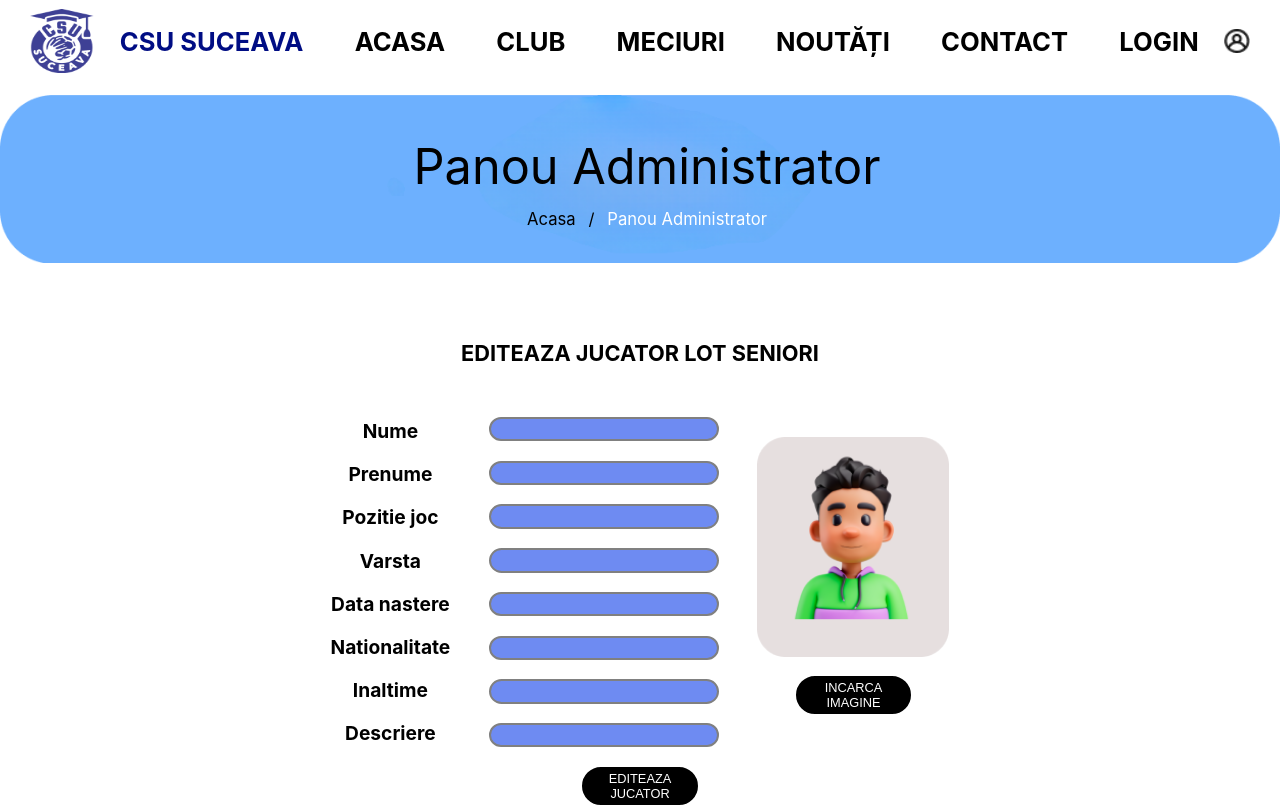
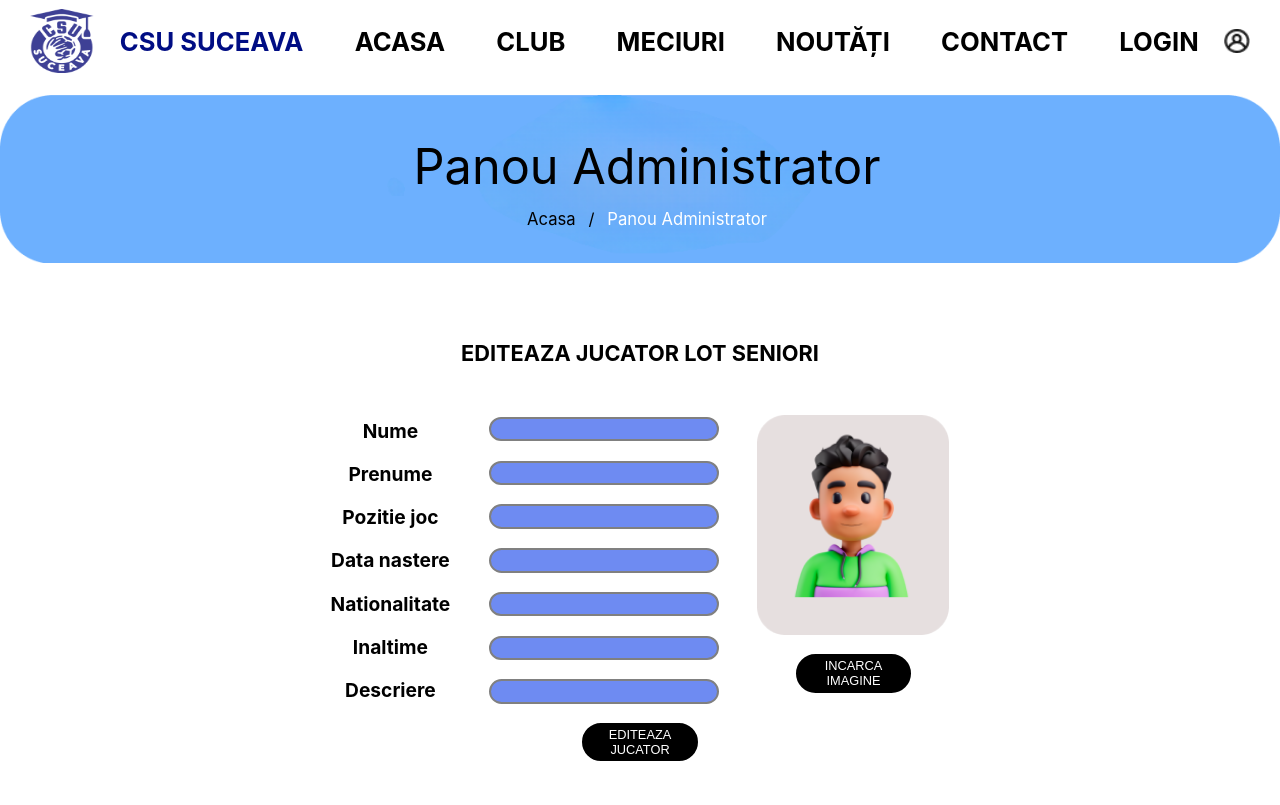
Before and after one commit to HandBallDevs/CSM_Suceava_FE, a React (Create React App) app: page /editeazajucator in a window 1280 px wide. Built offline with nearby package versions, Linux system fonts and the light colour scheme.

Commit message:
AdminJucatori-implementare UPDATE V1

```diff
--- a/src/AdminPlayerCard.js
+++ b/src/AdminPlayerCard.js
@@ -5,7 +5,7 @@ import PlayerEditImage from "./imagini/EditImage.png";
 import PlayerDeleteImage from "./imagini/DeleteImage.png";
 import AdminJucatorImage from './imagini/jucator.png';
 
-const AdminPlayerCard = ({ id,poza,nume, prenume, pozitie, nationalitate, varsta, inaltimea,onDelete}) => {
+const AdminPlayerCard = ({ id,poza,nume, prenume, pozitie, nationalitate, varsta, inaltimea,onDelete,}) => {
   const [editedData, setEditedData] = useState({
     poza,
     nume,
@@ -18,9 +18,10 @@ const AdminPlayerCard = ({ id,poza,nume, prenume, pozitie, nationalitate, varsta
   });
 
   const handleDelete = () => {
-    // Invoke the onDelete function with the player's ID
+
     onDelete(id);
   };
+
 
 
   return (
@@ -53,9 +54,9 @@ const AdminPlayerCard = ({ id,poza,nume, prenume, pozitie, nationalitate, varsta
                         </div>
                     </div>
                     <div className="Workspace-actions-collumn">
-                    <Link to="/editeazajucator" className="ADMJucatori_options">
-                        <img src={PlayerEditImage} alt="" className="Action-image-ADMJucatori" />
-                     </Link>
+                    <Link to={'/editeazajucator'} className="ADMJucatori_options">
+        <img src={PlayerEditImage} alt="" className="Action-image-ADMJucatori"/>
+      </Link>
                      <img src={PlayerDeleteImage} alt="" className="Action-image-ADMJucatori" onClick={handleDelete}/>
                     </div>
                 </div>
--- a/src/EditeazaJucator.js
+++ b/src/EditeazaJucator.js
@@ -1,10 +1,103 @@
-import React from 'react';
+import React, { useState ,useEffect} from 'react';
 import './EditeazaJucator.css';
 import Meniusus from "./Meniusus";
 import FrameImage from "./imagini/frame.png";
 import ImgJucator from "./imagini/PozaJucaror.png"
-import { useNavigate,Link } from "react-router-dom";
-const EditeazaJucator = () => {
+import { useNavigate, Link, useParams } from "react-router-dom";
+  const EditeazaJucator = () => {
+    const { playerId } = useParams(); // Assuming you have a route parameter for the player ID
+
+    const [formData, setFormData] = useState({
+      nume: '',
+      prenume: '',
+      pozitie: '',
+      varsta: '',
+      datan: '',
+      nationalitate: '',
+      inaltime: '',
+      descriere: '',
+      imagine: '',
+    });
+
+
+    useEffect(() => {
+  const fetchPlayerData = async (playerId) => {
+    try {
+      if (!playerId) {
+        console.error('Player ID is undefined.');
+        return;
+      }
+
+      const response = await fetch(`https://handballdevsbe.azurewebsites.net/api/staff?id=${playerId}`);
+      if (response.ok) {
+        const data = await response.json();
+        // Set the form data with the fetched player details
+        setFormData({
+          nume: data.nume,
+          prenume: data.prenume,
+          pozitie: data.post,
+          datan: data.dataNastere,
+          nationalitate: data.nationalitate,
+          inaltime: data.inaltime.toString(),
+          descriere: data.descriere,
+          imagine: data.urlPoza,
+        });
+      } else {
+        console.error('API Error:', response.statusText);
+      }
+    } catch (error) {
+      console.error('API Error:', error.message);
+    }
+  };
+
+  fetchPlayerData();
+}, [playerId]);
+
+
+
+
+    const handleInputChange = (e) => {
+      const { id, value } = e.target;
+      setFormData({
+        ...formData,
+        [id]: value,
+      });
+    };
+
+    const handleEditeazaJucator = async () => {
+      try {
+        const updatedData = {
+          nume: formData.nume,
+          prenume: formData.prenume,
+          nationalitate: formData.nationalitate,
+          tipLot: 0,
+          post: formData.pozitie,
+          urlPoza: formData.imagine,
+          dataNastere: formData.datan,
+          inaltime: parseFloat(formData.inaltime),
+          descriere: formData.descriere,
+        };
+
+        const response = await fetch(`https://handballdevsbe.azurewebsites.net/api/staff/${playerId}`, {
+          method: 'PUT',
+          headers: {
+            'Content-Type': 'application/json',
+          },
+          body: JSON.stringify(updatedData),
+        });
+
+        if (response.ok) {
+          const data = await response.json();
+          console.log('API Response:', data);
+          // Add any further logic or state updates as needed
+        } else {
+          console.error('API Error:', response.statusText);
+        }
+      } catch (error) {
+        console.error('API Error:', error.message);
+      }
+    };
+
   return (
     <div className="app-container">
       <Meniusus/>
@@ -28,21 +121,19 @@ const EditeazaJucator = () => {
              <label className="edit_jucator-labels" htmlFor="nume">Nume</label>
              <label className="edit_jucator-labels" htmlFor="prenume">Prenume</label>
              <label className="edit_jucator-labels" htmlFor="pozitie">Pozitie joc</label>
-             <label className="edit_jucator-labels" htmlFor="varsta">Varsta</label>
              <label className="edit_jucator-labels" htmlFor="datan">Data nastere</label>
              <label className="edit_jucator-labels" htmlFor="nationalitate">Nationalitate</label>
              <label className="edit_jucator-labels" htmlFor="inaltime">Inaltime</label>
              <label className="edit_jucator-labels" htmlFor="descriere">Descriere</label>
           </div>
           <div className='edit_jucator-collumn'>
-            <input type="text" id="nume" className="edit_jucator-input" />
-            <input type="text" id="prenume" className="edit_jucator-input" />
-            <input type="text" id="pozitie" className="edit_jucator-input" />
-            <input type="text" id="varsta" className="edit_jucator-input" />
-            <input type="text" id="datan" className="edit_jucator-input" />
-            <input type="text" id="nationalitate" className="edit_jucator-input" />
-            <input type="text" id="inaltime" className="edit_jucator-input" />
-            <input type="text" id="descriere" className="edit_jucator-input" />
+            <input type="text" id="nume" className="edit_jucator-input"onChange={handleInputChange}/>
+            <input type="text" id="prenume" className="edit_jucator-input" onChange={handleInputChange}/>
+            <input type="text" id="pozitie" className="edit_jucator-input" onChange={handleInputChange}/>
+            <input type="text" id="datan" className="edit_jucator-input" onChange={handleInputChange}/>
+            <input type="text" id="nationalitate" className="edit_jucator-input" onChange={handleInputChange}/>
+            <input type="text" id="inaltime" className="edit_jucator-input" onChange={handleInputChange}/>
+            <input type="text" id="descriere" className="edit_jucator-input" onChange={handleInputChange}/>
           </div>
           <div className='edit_jucator-collumn1'>
             <img src={ImgJucator} alt="" className="iamgine_jucator-edit" />
@@ -51,7 +142,11 @@ const EditeazaJucator = () => {
 
       </div>
       <div className='edit_jucator2'>
-      <button className="Incarca-imagine-jucator" >Editeaza jucator</button>
+      <Link to={'/adminjucatori'}>
+          <button className="Incarca-imagine-jucator-ADD" onClick={handleEditeazaJucator}>
+            Editeaza jucator
+          </button>
+        </Link>
       </div>
 
     </div>
```
